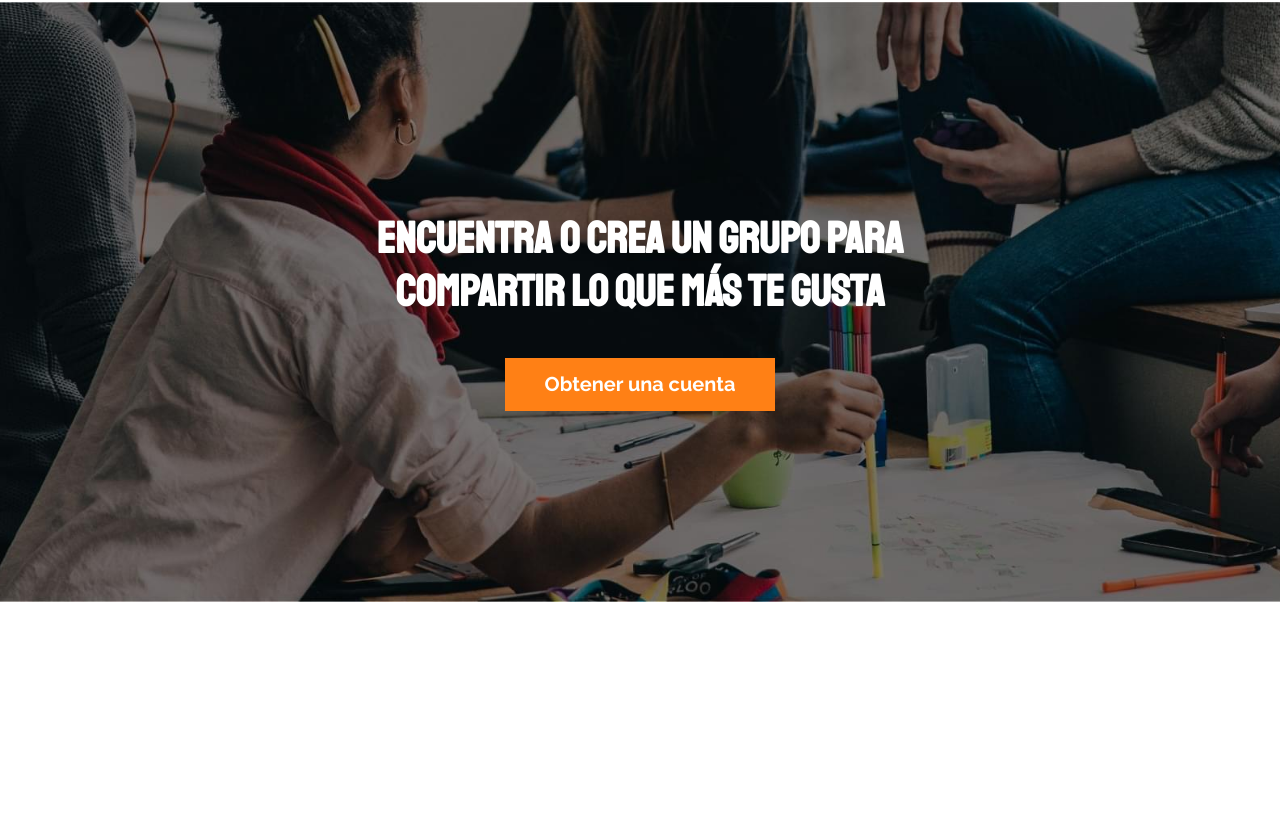
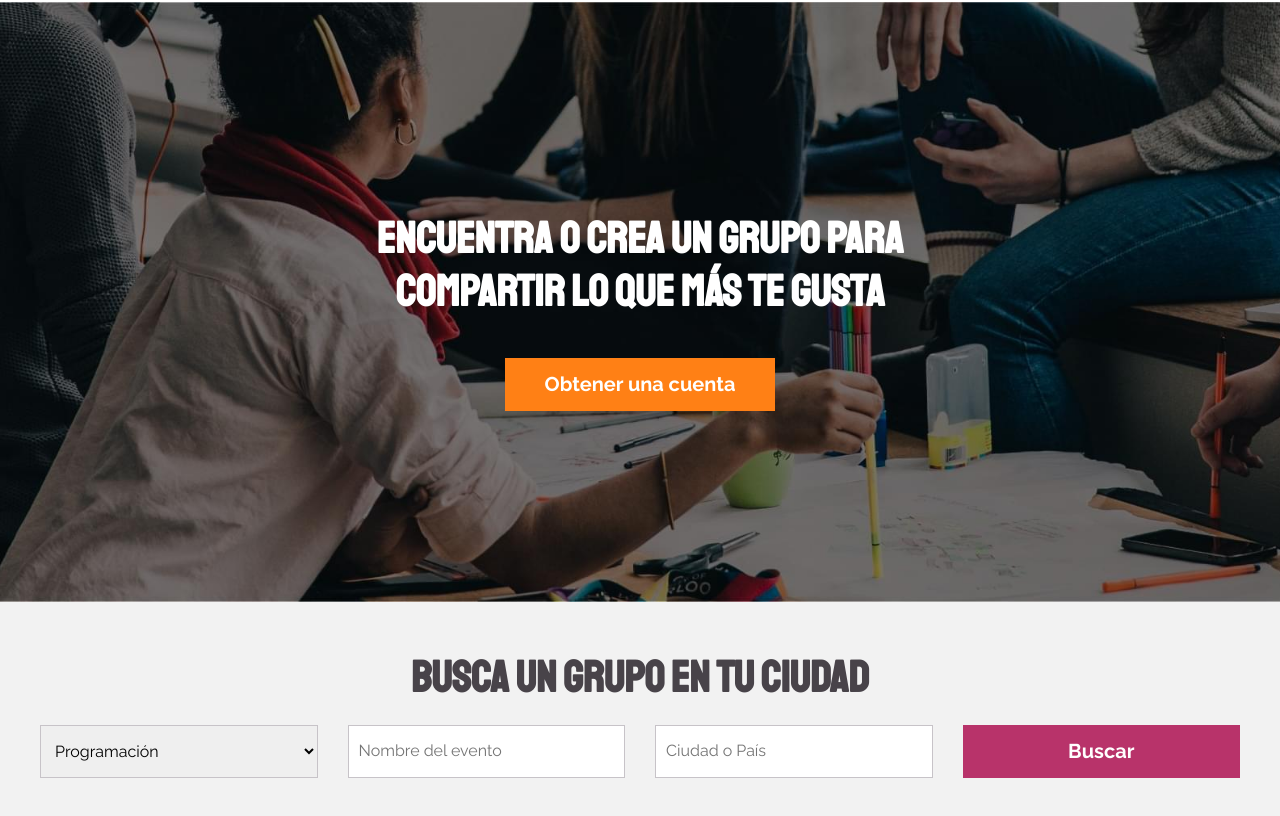
Before and after one commit to Geovanex24/meeti, a website: page index.html in a window 1280 px wide. Shown: the part 130-946 px from the top of the page. Before the commit the page ends 800 px from the top, so only its background shows below. Drawn offline with Linux system fonts and the light colour scheme.

Commit message:
feat: Add search form

```diff
--- a/index.html
+++ b/index.html
@@ -27,6 +27,32 @@
         <h1 class="hero__heading">Encuentra o crea un grupo para compartir lo que más te gusta</h1>
         <a href="#" class="hero__enlace">Obtener una cuenta</a>
     </section>
+
+    <section class="busqueda">
+        <h1 class="busqueda__heading">Busca un grupo en tu ciudad</h1>
+
+        <div class="contenedor">
+            <form class="formulario">
+                <select id="" class="formulario__campo">
+                    <option>Programación</option>
+                    <option>Diseño</option>
+                    <option>Negocios</option>
+                    <option>Moda</option>
+                    <option>Ejercicios y Salud</option>
+                    <option>Fotografía</option>
+                    <option>Comida</option>
+                    <option>Diseño interior</option>
+                    <option>Café</option>
+                    <option>Cine</option>
+                    <option>Libros</option>
+                    <option>Emprendimiento</option>
+                </select>
+                <input type="text" class="formulario__campo" placeholder="Nombre del evento">
+                <input type="text" class="formulario__campo" placeholder="Ciudad o País">
+                <input type="submit" class="formulario__submit" value="Buscar">
+            </form>
+        </div>
+    </section>
 </body>
 
 </html>
--- /dev/null
+++ b/src/scss/ui/contenido/_busqueda.scss
@@ -0,0 +1,33 @@
+@use "base/variables" as v;
+@use "base/mixins" as m;
+
+.busqueda {
+  background-color: v.$grisClaro;
+  padding: 5rem 0;
+
+  &__heading {
+    text-align: center;
+    margin: 0;
+    color: v.$gris;
+  }
+}
+
+.formulario {
+  margin-top: 2rem;
+  display: flex;
+  flex-direction: column;
+  gap: 2rem;
+
+  @include m.desktop {
+    @include m.grid(4, 3rem);
+  }
+
+  &__campo {
+    padding: 1rem;
+    border: 1px solid lighten(v.$gris, 50%);
+  }
+  &__submit {
+    @include m.boton(v.$primario, v.$blanco);
+    margin-top: 0;
+  }
+}
--- a/src/scss/ui/contenido/_index.scss
+++ b/src/scss/ui/contenido/_index.scss
@@ -1 +1,2 @@
 @forward "hero";
+@forward "busqueda";
```
Also changed, not shown: build/css/app.css, 1 other file.
